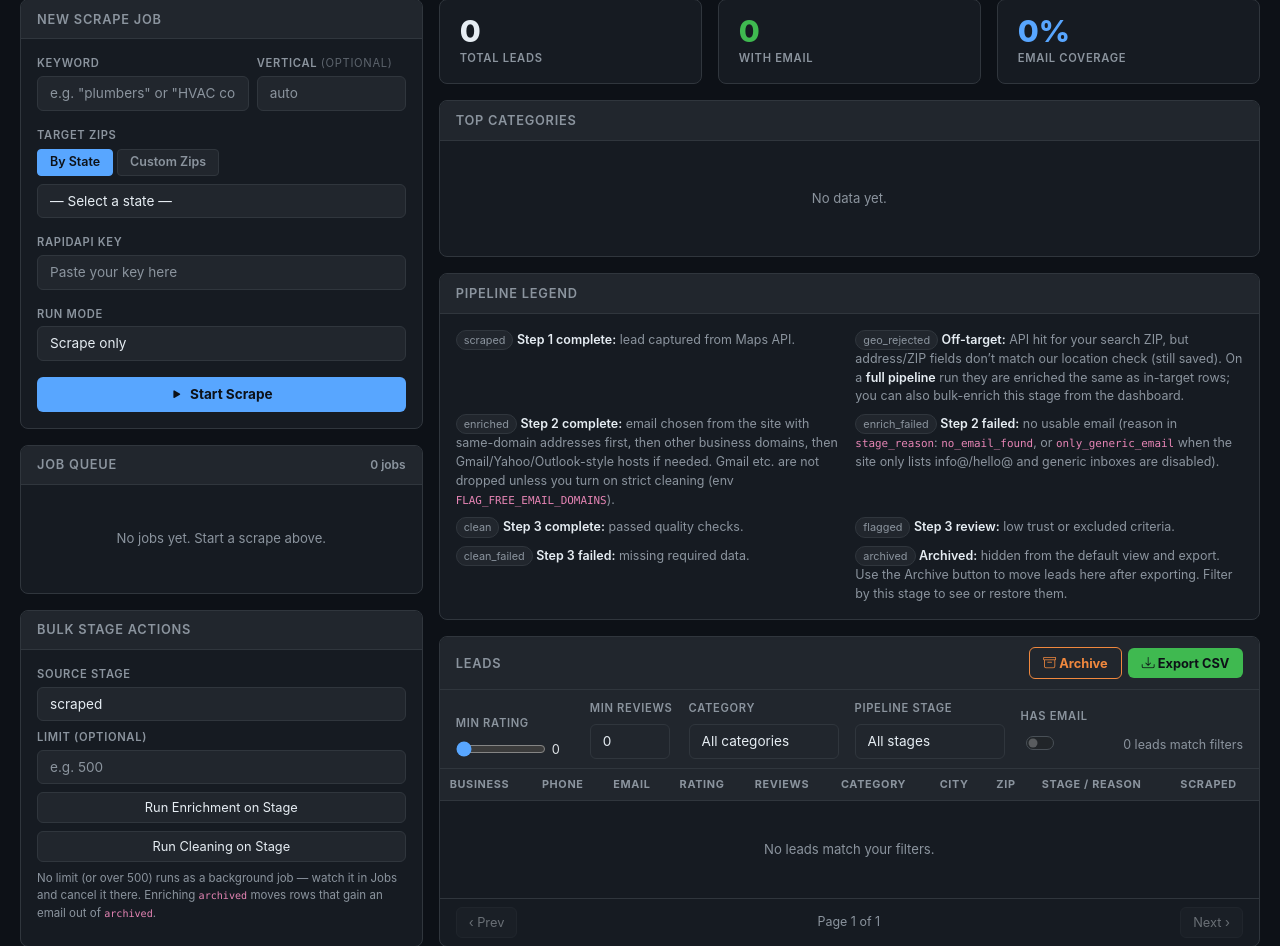
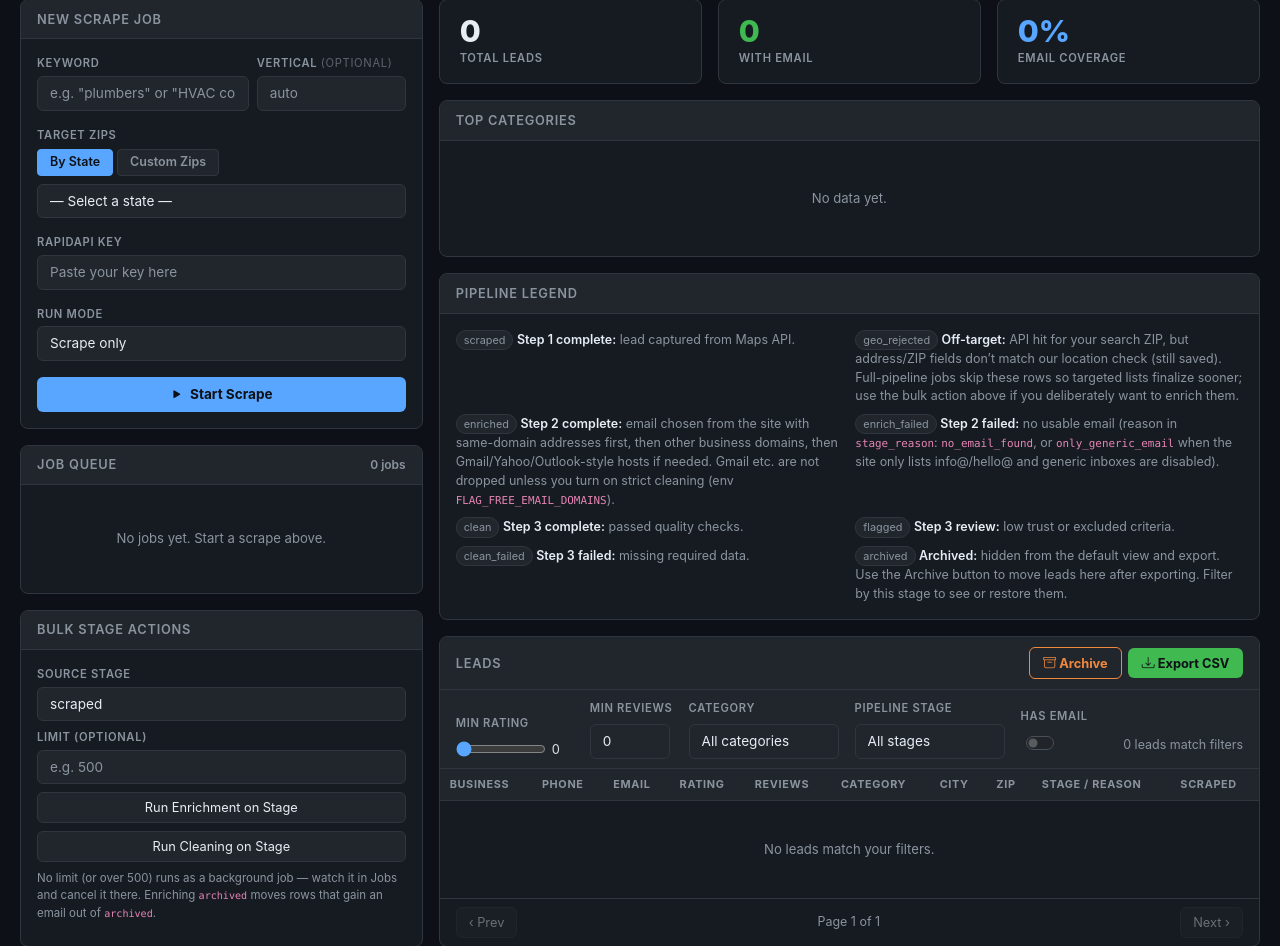
Before and after one commit to mpentrack/Maps-scrape-claude, a Flask app: page / in a window 1280 px wide. Shown: the part 70-1016 px from the top of the page. Run offline with Flask 3, Linux system fonts and the light colour scheme; data that the repository does not hold is empty.

Commit message:
Clarify full-pipeline job scope

```diff
--- a/templates/index.html
+++ b/templates/index.html
@@ -387,7 +387,7 @@
             <label class="lbl">Run Mode</label>
             <select class="form-select" id="inp-run-mode">
               <option value="scrape_only">Scrape only</option>
-              <option value="full_pipeline">Full pipeline (scrape → enrich all leads incl. off-target → clean)</option>
+              <option value="full_pipeline">Full pipeline (scrape → enrich in-target leads → clean)</option>
             </select>
           </div>
 
@@ -478,7 +478,7 @@
         <div class="card-body">
           <div class="legend-grid">
             <div class="legend-item"><span class="chip">scraped</span> <b>Step 1 complete:</b> lead captured from Maps API.</div>
-            <div class="legend-item"><span class="chip">geo_rejected</span> <b>Off-target:</b> API hit for your search ZIP, but address/ZIP fields don’t match our location check (still saved). On a <b>full pipeline</b> run they are enriched the same as in-target rows; you can also bulk-enrich this stage from the dashboard.</div>
+            <div class="legend-item"><span class="chip">geo_rejected</span> <b>Off-target:</b> API hit for your search ZIP, but address/ZIP fields don’t match our location check (still saved). Full-pipeline jobs skip these rows so targeted lists finalize sooner; use the bulk action above if you deliberately want to enrich them.</div>
             <div class="legend-item"><span class="chip">enriched</span> <b>Step 2 complete:</b> email chosen from the site with same-domain addresses first, then other business domains, then Gmail/Yahoo/Outlook-style hosts if needed. Gmail etc. are not dropped unless you turn on strict cleaning (env <code>FLAG_FREE_EMAIL_DOMAINS</code>).</div>
             <div class="legend-item"><span class="chip">enrich_failed</span> <b>Step 2 failed:</b> no usable email (reason in <code>stage_reason</code>: <code>no_email_found</code>, or <code>only_generic_email</code> when the site only lists info@/hello@ and generic inboxes are disabled).</div>
             <div class="legend-item"><span class="chip">clean</span> <b>Step 3 complete:</b> passed quality checks.</div>
```
